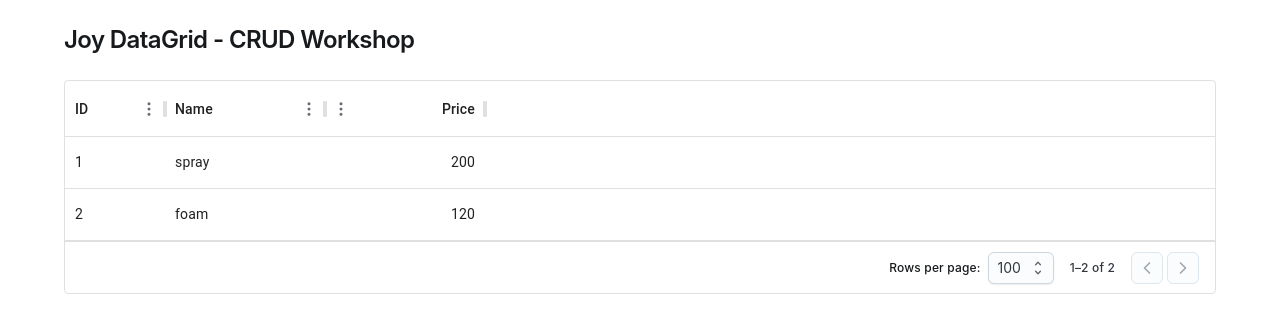
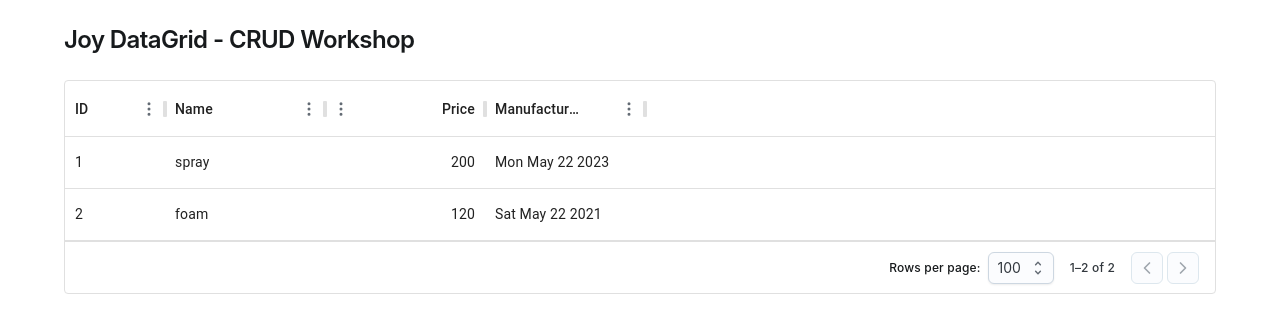
Before and after one commit to mui/workshop-joy-datagrid, a React (Vite) app: page / in a window 1280 px wide. Shown: the top 332 px of the page. Built offline with nearby package versions, Linux system fonts and the light colour scheme; what @mswjs/data would draw is missing.

Commit message:
basics: use `valueFormatter` to customize the display value

```diff
--- a/src/App.jsx
+++ b/src/App.jsx
@@ -45,6 +45,15 @@ function App() {
             editable: true,
             type: "number",
           },
+          {
+            field: "manufacturedDate",
+            headerName: "Manufactured date",
+            width: 160,
+            editable: true,
+            type: "date",
+            // to learn more, visit: https://mui.com/x/react-data-grid/column-definition/#value-formatter
+            valueFormatter: (params) => new Date(params.value).toDateString(),
+          },
         ]}
         rows={DATA}
         slots={joySlots} // to learn more about component slots, visit: https://mui.com/x/react-data-grid/components/#component-slots
```
